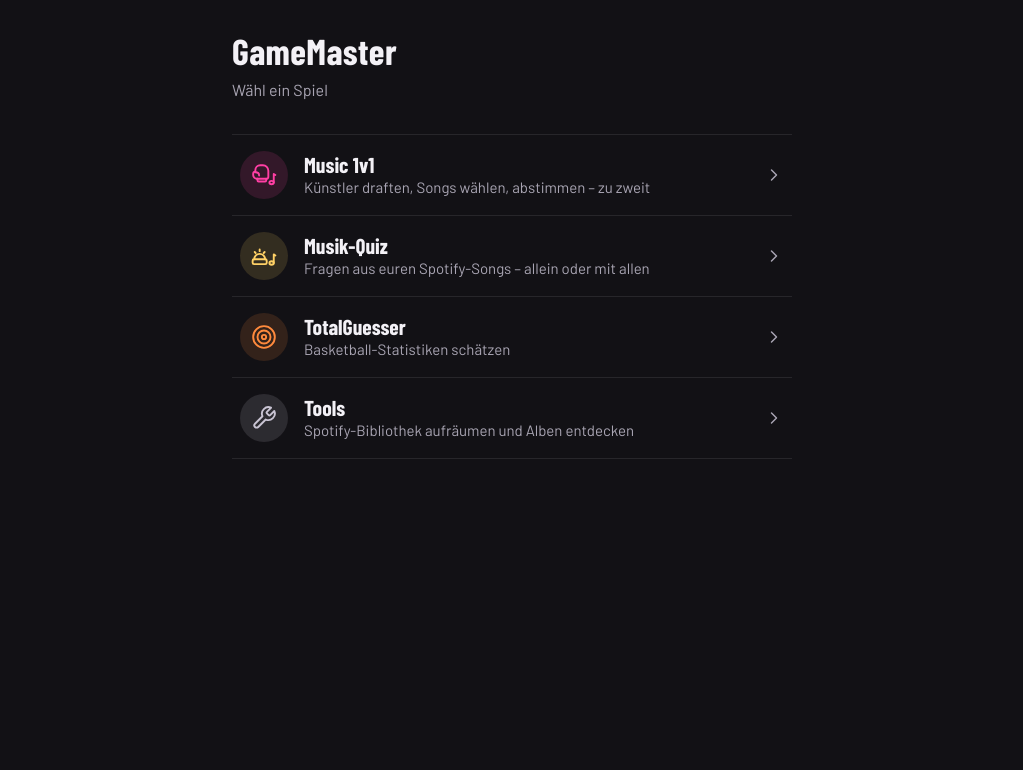
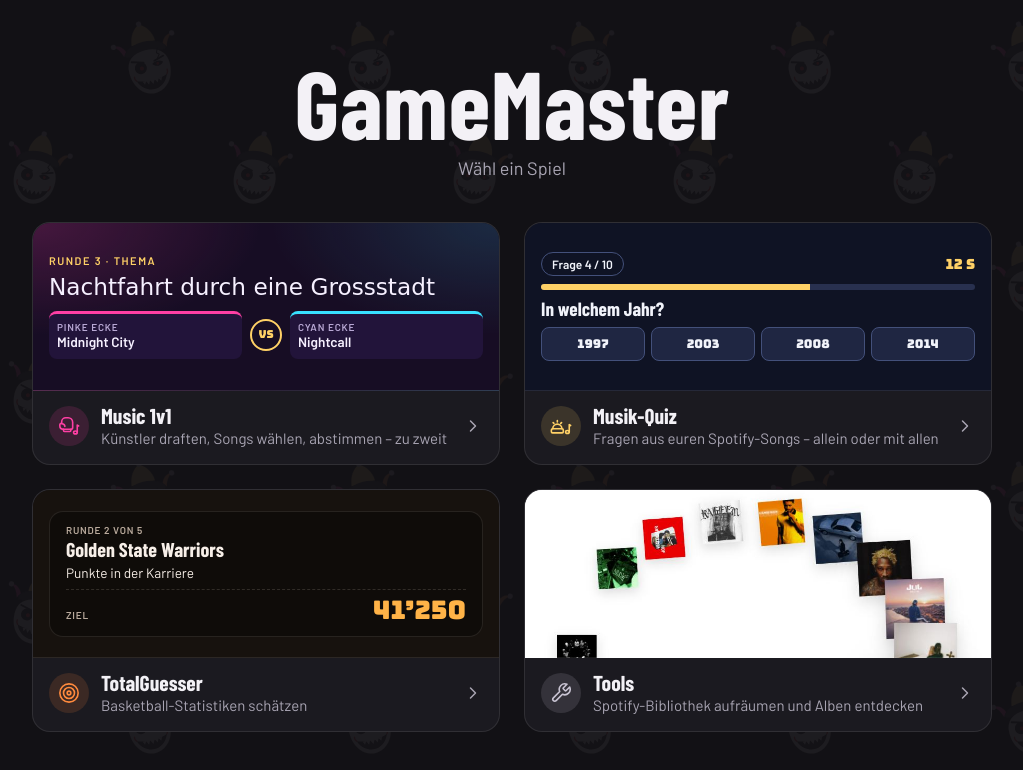
Before and after one commit to MonkeyDsvakidan/monkeydsvakidan.github.io, a plain HTML site: page index.html in a window 1280 px wide. Shown: the whole page, without its empty margins (128-1151 px from the left). Drawn offline with nearby package versions, Linux system fonts and the light colour scheme; a web font is replaced by a local one.

Commit message:
style: Startseite mit grosser Maske und Vorschau-Kacheln im Stil der Spiele (#4)
* style: Startseite mit grosser Maske und Vorschau-Kacheln im Stil der Spiele

Co-Authored-By: Claude Opus 5.5 <noreply@anthropic.com>
Claude-Session: https://claude.ai/code/session_01M79Fp6kpLLKJ1fBnEuW4sT

* style: Masken-Muster im Hintergrund, grosser Schriftzug, Albumrad-Screenshot für die Tools

Co-Authored-By: Claude Opus 5.5 <noreply@anthropic.com>
Claude-Session: https://claude.ai/code/session_01M79Fp6kpLLKJ1fBnEuW4sT

---------

Co-authored-by: Claude <noreply@anthropic.com>

```diff
--- a/index.html
+++ b/index.html
@@ -15,8 +15,8 @@
   <link rel="apple-touch-icon" href="/icon-180.png">
   <link rel="preconnect" href="https://fonts.googleapis.com">
   <link rel="preconnect" href="https://fonts.gstatic.com" crossorigin>
-  <link rel="stylesheet" href="https://fonts.googleapis.com/css2?family=Barlow:wght@400;600&family=Barlow+Condensed:wght@700&display=swap">
-  <link rel="stylesheet" href="/styles.css?v=1">
+  <link rel="stylesheet" href="https://fonts.googleapis.com/css2?family=Barlow:wght@400;600&family=Barlow+Condensed:wght@700&family=Bungee&family=Sedgwick+Ave+Display&display=swap">
+  <link rel="stylesheet" href="/styles.css?v=3">
 </head>
 <body>
 <svg width="0" height="0" style="position:absolute" aria-hidden="true">
@@ -27,29 +27,63 @@
   <symbol id="i-chev" viewBox="0 0 24 24"><path d="m9 6 6 6-6 6"/></symbol>
 </svg>
 <main>
-  <header>
+  <header class="hero">
     <h1>GameMaster</h1>
     <p>Wähl ein Spiel</p>
   </header>
   <nav aria-label="Spiele">
-    <ul class="apps">
-      <li><a class="app mb" href="/MusicBattle/?mode=1v1">
-        <span class="icon"><svg aria-hidden="true"><use href="#i-glovenote"/></svg></span>
-        <span><span class="name">Music 1v1</span><span class="desc">Künstler draften, Songs wählen, abstimmen – zu zweit</span></span>
-        <svg class="chev" aria-hidden="true"><use href="#i-chev"/></svg></a></li>
-      <li><a class="app quiz" href="/MusicBattle/?mode=quiz">
-        <span class="icon"><svg aria-hidden="true"><use href="#i-buzzernote"/></svg></span>
-        <span><span class="name">Musik-Quiz</span><span class="desc">Fragen aus euren Spotify-Songs – allein oder mit allen</span></span>
-        <svg class="chev" aria-hidden="true"><use href="#i-chev"/></svg></a></li>
-      <li><a class="app tg" href="/TotalGuesser/">
-        <span class="icon"><svg aria-hidden="true"><use href="#i-target"/></svg></span>
-        <span><span class="name">TotalGuesser</span><span class="desc">Basketball-Statistiken schätzen</span></span>
-        <svg class="chev" aria-hidden="true"><use href="#i-chev"/></svg></a></li>
-      <li><details id="tools">
-        <summary class="app tools">
-          <span class="icon"><svg aria-hidden="true"><use href="#i-tools"/></svg></span>
-          <span><span class="name">Tools</span><span class="desc">Spotify-Bibliothek aufräumen und Alben entdecken</span></span>
-          <svg class="chev" aria-hidden="true"><use href="#i-chev"/></svg></summary>
+    <ul class="tiles">
+      <li><a class="tile mb" href="/MusicBattle/?mode=1v1">
+        <span class="preview" aria-hidden="true">
+          <span class="mb-kick">Runde 3 · Thema</span>
+          <span class="mb-theme">Nachtfahrt durch eine Grossstadt</span>
+          <span class="mb-match">
+            <span class="mb-corner a"><small>Pinke Ecke</small>Midnight City</span>
+            <span class="mb-vs">VS</span>
+            <span class="mb-corner b"><small>Cyan Ecke</small>Nightcall</span>
+          </span>
+        </span>
+        <span class="meta">
+          <span class="ico"><svg aria-hidden="true"><use href="#i-glovenote"/></svg></span>
+          <span><span class="name">Music 1v1</span><span class="desc">Künstler draften, Songs wählen, abstimmen – zu zweit</span></span>
+          <svg class="chev" aria-hidden="true"><use href="#i-chev"/></svg>
+        </span></a></li>
+      <li><a class="tile quiz" href="/MusicBattle/?mode=quiz">
+        <span class="preview" aria-hidden="true">
+          <span class="qz-head"><span class="qz-chip">Frage 4 / 10</span><span class="qz-time">12 s</span></span>
+          <span class="qz-bar"><i></i></span>
+          <span class="qz-ask">In welchem Jahr?</span>
+          <span class="qz-ans"><span>1997</span><span>2003</span><span>2008</span><span>2014</span></span>
+        </span>
+        <span class="meta">
+          <span class="ico"><svg aria-hidden="true"><use href="#i-buzzernote"/></svg></span>
+          <span><span class="name">Musik-Quiz</span><span class="desc">Fragen aus euren Spotify-Songs – allein oder mit allen</span></span>
+          <svg class="chev" aria-hidden="true"><use href="#i-chev"/></svg>
+        </span></a></li>
+      <li><a class="tile tg" href="/TotalGuesser/">
+        <span class="preview" aria-hidden="true">
+          <span class="tg-board">
+            <span class="tg-lbl">Runde 2 von 5</span>
+            <span class="tg-team">Golden State Warriors</span>
+            <span class="tg-cat">Punkte in der Karriere</span>
+            <span class="tg-target"><small>Ziel</small><b>41’250</b></span>
+          </span>
+        </span>
+        <span class="meta">
+          <span class="ico"><svg aria-hidden="true"><use href="#i-target"/></svg></span>
+          <span><span class="name">TotalGuesser</span><span class="desc">Basketball-Statistiken schätzen</span></span>
+          <svg class="chev" aria-hidden="true"><use href="#i-chev"/></svg>
+        </span></a></li>
+      <li><details class="tile tools" id="tools">
+        <summary>
+          <span class="preview" aria-hidden="true">
+          </span>
+          <span class="meta">
+            <span class="ico"><svg aria-hidden="true"><use href="#i-tools"/></svg></span>
+            <span><span class="name">Tools</span><span class="desc">Spotify-Bibliothek aufräumen und Alben entdecken</span></span>
+            <svg class="chev" aria-hidden="true"><use href="#i-chev"/></svg>
+          </span>
+        </summary>
         <ul class="sub">
           <li><a href="/MusicBattle/?tool=alben"><b>Alben-Fix</b><span>Singles durch die Album-Version ersetzen, Doppelte entfernen</span></a></li>
           <li><a href="/MusicBattle/?tool=rad"><b>Albumrad</b><span>Gespeicherte Alben als Rad, mit Zufallsvorschlag</span></a></li>
--- a/styles.css
+++ b/styles.css
@@ -3,47 +3,90 @@
   color-scheme:dark;
   --bg:#121115; --surface:#1b1a20; --line:rgb(255 255 255 / .09);
   --fg:#f3f1f6; --muted:#a9a5b3;
-  /* Spiel-Farben: nur für das Icon des jeweiligen Eintrags */
+  /* Spiel-Farben: Icon des Eintrags und Fokus; die Vorschauen nutzen die Farben der Spiele selbst */
   --mb:#ff3fa4; --quiz:#ffd166; --tg:#ff8a3d; --tools:#c9c4d3;
   --f-text:"Barlow",system-ui,-apple-system,"Segoe UI",sans-serif;
   --f-title:"Barlow Condensed","Barlow",system-ui,sans-serif;
+  --f-num:"Bungee","Arial Black",Impact,sans-serif;  /* nur in den Vorschauen der Spiele */
+  --f-mb:"Sedgwick Ave Display","Permanent Marker",cursive;
   --s1:4px;--s2:8px;--s3:12px;--s4:16px;--s5:24px;--s6:32px;--s7:48px;
-  --r-s:8px;--r-m:14px;
+  --r-s:8px;--r-m:14px;--r-l:18px;
 }
 *{box-sizing:border-box}
 html{background:var(--bg)}
-body{margin:0;min-height:100dvh;background:var(--bg);color:var(--fg);font:400 16px/1.5 var(--f-text);
+body{margin:0;min-height:100dvh;background:var(--bg) url(/muster.svg) 0 0/220px 220px repeat;color:var(--fg);font:400 16px/1.5 var(--f-text);
   padding:max(var(--s6),env(safe-area-inset-top)) max(var(--s4),env(safe-area-inset-right)) max(var(--s6),env(safe-area-inset-bottom)) max(var(--s4),env(safe-area-inset-left))}
 main{max-width:560px;margin:0 auto;display:grid;gap:var(--s6)}
 h1{margin:0;font:700 2.25rem/1.05 var(--f-title);letter-spacing:.01em}
 header p{margin:var(--s2) 0 0;color:var(--muted)}
 ul{list-style:none;margin:0;padding:0}
-.apps{border-top:1px solid var(--line)}
-.apps>li{border-bottom:1px solid var(--line)}
 
-/* Eintrag: Icon · Name + Satz · Pfeil */
-.app{display:grid;grid-template-columns:48px 1fr 20px;gap:var(--s4);align-items:center;min-height:80px;padding:var(--s4) var(--s2);
-  color:inherit;text-decoration:none;border-radius:var(--r-m);cursor:pointer}
-.app:hover{background:var(--surface)}
-.app:focus-visible,.sub a:focus-visible{outline:2px solid var(--act,var(--fg));outline-offset:-2px}
-.icon{width:48px;height:48px;border-radius:50%;display:grid;place-items:center;color:var(--act);
-  background:color-mix(in srgb,var(--act) 14%,transparent)}
-.icon svg{width:26px;height:26px}
+/* Kopf: grosser Schriftzug auf dem Masken-Muster des Hintergrunds */
+.hero{display:grid;justify-items:center;text-align:center;gap:var(--s2);padding:var(--s5) 0 var(--s2)}
+.hero h1{font:700 clamp(3.25rem,15vw,6rem)/.95 var(--f-title);letter-spacing:.005em}
+.hero p{margin:0;color:var(--muted);font-size:1.125rem}
+
+/* Kacheln: oben ein Ausschnitt aus dem Spiel (in dessen Farben und Schriften), unten Name + Satz */
+.tiles{display:grid;gap:var(--s5)}
+.tile{display:grid;border:1px solid var(--line);border-radius:var(--r-l);background:var(--surface);color:inherit;text-decoration:none;overflow:hidden}
+.tile:hover{border-color:rgb(255 255 255 / .2)}
+.tile:focus-visible,.tile>summary:focus-visible,.sub a:focus-visible{outline:2px solid var(--act);outline-offset:2px}
+.tile>summary{display:grid;cursor:pointer;list-style:none;border-radius:var(--r-l)}
+.tile>summary::-webkit-details-marker{display:none}
+.preview{display:flex;flex-direction:column;justify-content:center;gap:var(--s2);height:168px;padding:var(--s4);overflow:hidden;
+  border-bottom:1px solid var(--line)}
+.meta{display:grid;grid-template-columns:40px 1fr 20px;gap:var(--s3);align-items:center;padding:var(--s3) var(--s4) var(--s4)}
+.ico{width:40px;height:40px;border-radius:50%;display:grid;place-items:center;color:var(--act);background:color-mix(in srgb,var(--act) 14%,transparent)}
+.ico svg{width:22px;height:22px}
 svg{fill:none;stroke:currentColor;stroke-width:1.75;stroke-linecap:round;stroke-linejoin:round}
 .name{display:block;font:700 1.35rem/1.15 var(--f-title)}
 .desc{display:block;color:var(--muted);font-size:.9375rem;line-height:1.35}
 .chev{width:20px;height:20px;color:var(--muted)}
 .mb{--act:var(--mb)} .quiz{--act:var(--quiz)} .tg{--act:var(--tg)} .tools{--act:var(--tools)}
 
-/* Tools: klappt zwei Unterpunkte auf */
-details>summary{list-style:none}
-details>summary::-webkit-details-marker{display:none}
+/* Music 1v1 – «Titelkampf bei Nacht»: Violett, Pink/Cyan-Ecken, Gold für Thema, Sedgwick für das Thema */
+.mb .preview{background:#170d24;background-image:radial-gradient(70% 10rem at 0% 0%,rgb(255 63 164 / .2),transparent 70%),radial-gradient(70% 10rem at 100% 0%,rgb(56 225 255 / .14),transparent 70%)}
+.mb-kick{font:700 11px/1 var(--f-text);letter-spacing:.14em;text-transform:uppercase;color:#ffd166}
+.mb-theme{font:400 1.45rem/1.1 var(--f-mb);color:#f6f0ff}
+.mb-match{display:grid;grid-template-columns:1fr auto 1fr;gap:var(--s2);align-items:center;margin-top:var(--s1)}
+.mb-corner{display:grid;gap:2px;padding:var(--s2);border-radius:var(--r-s);background:#22143a;font:600 .85rem/1.2 var(--f-text);color:#f6f0ff;min-width:0;white-space:nowrap;overflow:hidden;text-overflow:ellipsis}
+.mb-corner small{font:700 10px/1 var(--f-text);letter-spacing:.08em;text-transform:uppercase;color:#b8a8d4}
+.mb-corner.a{border-top:3px solid #ff3fa4}.mb-corner.b{border-top:3px solid #38e1ff}
+.mb-vs{width:32px;height:32px;border-radius:50%;display:grid;place-items:center;border:2px solid #ffd166;font:400 11px/1 var(--f-num);color:#ffd166}
+
+/* Musik-Quiz – «Quizshow-Studio»: Tintenblau, Gold, Barlow Condensed */
+.quiz .preview{background:#0f1324}
+.qz-head{display:flex;justify-content:space-between;align-items:center}
+.qz-chip{font:600 12px/1 var(--f-text);color:#f1f3fa;border:1px solid #43507a;border-radius:999px;padding:5px 10px}
+.qz-time{font:400 14px/1 var(--f-num);color:#ffd166}
+.qz-bar{height:6px;border-radius:3px;background:#28304f;overflow:hidden}.qz-bar i{display:block;width:62%;height:100%;background:#ffd166}
+.qz-ask{font:700 1.2rem/1.1 var(--f-title);color:#f1f3fa}
+.qz-ans{display:grid;grid-template-columns:repeat(4,1fr);gap:6px}
+.qz-ans span{display:grid;place-items:center;height:34px;border-radius:var(--r-s);background:#1f2642;border:1px solid #43507a;font:400 12px/1 var(--f-num);color:#f1f3fa}
+
+/* TotalGuesser – «Hallenparkett»: warmes Dunkel, Tafel mit Bernstein-Ziffern */
+.tg .preview{background:#17120e}
+.tg-board{display:grid;gap:2px;padding:var(--s3) var(--s4);border:1px solid rgb(255 236 220 / .1);border-radius:var(--r-m);background:#0f0c09}
+.tg-lbl{font:600 10px/1.2 var(--f-text);letter-spacing:.08em;text-transform:uppercase;color:#b9aa9c}
+.tg-team{font:700 1.25rem/1.15 var(--f-title);color:#f7efe8}
+.tg-cat{font-size:.85rem;color:#f7efe8}
+.tg-target{display:flex;justify-content:space-between;align-items:baseline;margin-top:var(--s1);padding-top:var(--s2);border-top:1px dashed rgb(255 236 220 / .14)}
+.tg-target small{font:600 10px/1 var(--f-text);letter-spacing:.08em;text-transform:uppercase;color:#b9aa9c}
+.tg-target b{font:400 1.6rem/1 var(--f-num);color:#ffb347;font-variant-numeric:tabular-nums}
+
+/* Tools – Ausschnitt aus dem Albumrad (Screenshot, helle Optik wie das Werkzeug) */
+.tools .preview{background:#fff url(/tools-vorschau.jpg) center top/cover no-repeat}
 details[open] .chev{transform:rotate(90deg)}
-.sub{padding:0 0 var(--s3) calc(48px + var(--s4) + var(--s2))}
-.sub a{display:grid;gap:2px;min-height:56px;padding:var(--s2) var(--s3);border-radius:var(--r-s);color:inherit;text-decoration:none}
-.sub a:hover{background:var(--surface)}
+.sub{display:grid;gap:var(--s1);padding:0 var(--s3) var(--s3)}
+.sub a{display:grid;gap:2px;min-height:56px;padding:var(--s2) var(--s3);border-radius:var(--r-s);color:inherit;text-decoration:none;background:var(--bg)}
+.sub a:hover{background:#25242b}
 .sub b{font-weight:600}
 .sub span{color:var(--muted);font-size:.875rem;line-height:1.35}
+
+@media (min-width:760px){
+  main{max-width:960px}
+  .tiles{grid-template-columns:repeat(2,minmax(0,1fr));align-items:start}
+}
 
 .lost{display:grid;gap:var(--s4);justify-items:start}
 .btn{display:inline-grid;place-items:center;min-height:48px;padding:0 var(--s5);border-radius:var(--r-s);background:var(--fg);color:var(--bg);
```
Also changed, not shown: 404.html (+1 -1 lines), muster.svg (added), tools-vorschau.jpg (added), 1 other file.
